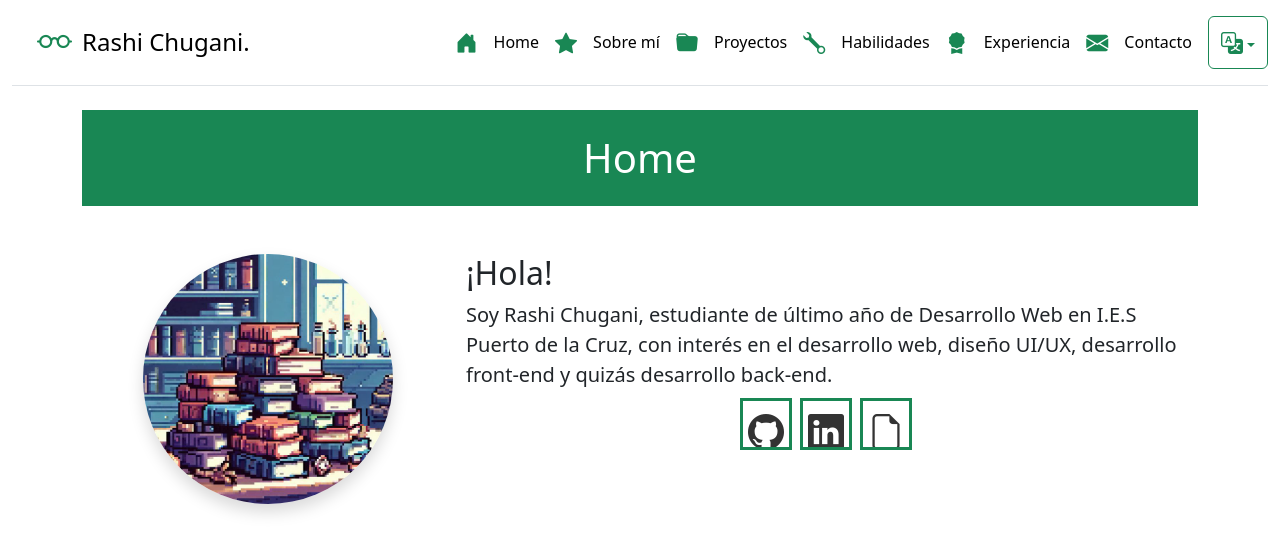
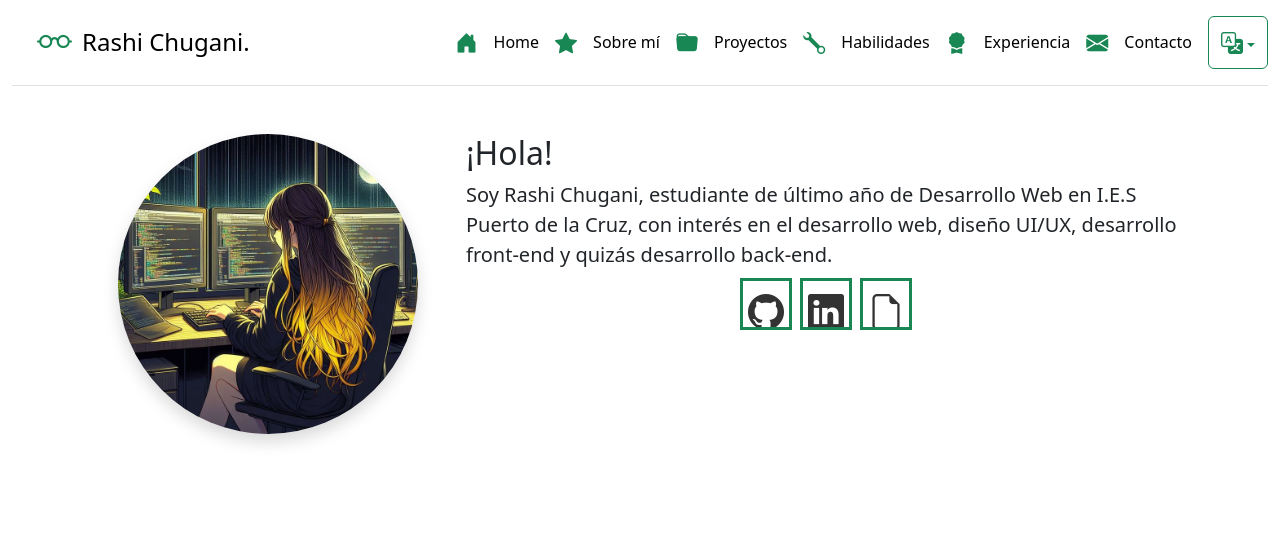
Before and after one commit to Chugani05/Portfolio, a Vue app: page /home in a window 1280 px wide. Shown: the top 554 px of the page. Built offline with nearby package versions, Linux system fonts and the light colour scheme.

Commit message:
adelantando home

```diff
--- a/src/components/Home.vue
+++ b/src/components/Home.vue
@@ -5,15 +5,11 @@
 </script>
 
 <template>
-    <header class="bg-success text-white text-center py-4">
-      <h1 class="mb-0">Home</h1>
-    </header>
-
     <section class="container my-5">
         <div class="row">
             <div class="col-md-4 text-center mb-4">
                 <figure>
-                    <img src="../assets/imgs/book.jpg" class="img-fluid rounded-circle shadow" alt="A picture of my favorite hobby, reading." style="max-width: 250px;">
+                    <img src="../assets/imgs/girlcoding.jpg" class="img-fluid rounded-circle shadow" alt="A picture of my favorite hobby, reading." style="max-width: 300px;">
                 </figure>
             </div>
 
```
Also changed, not shown: src/assets/imgs/girlcoding.jpg (added).
